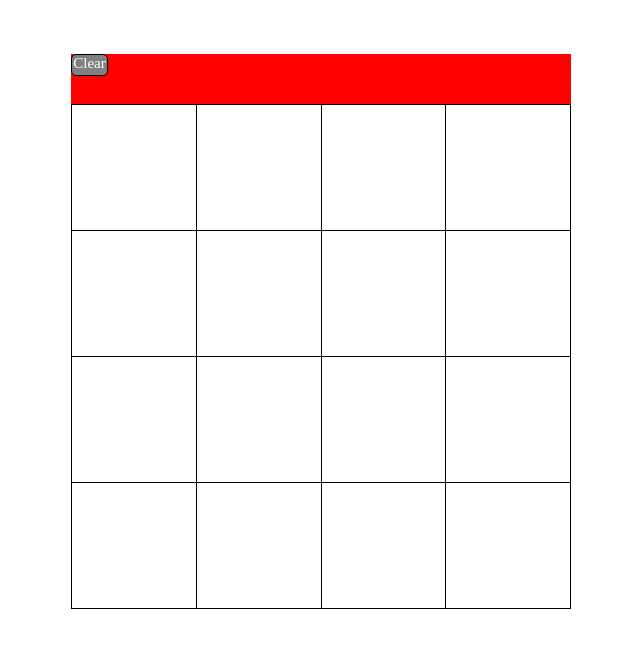
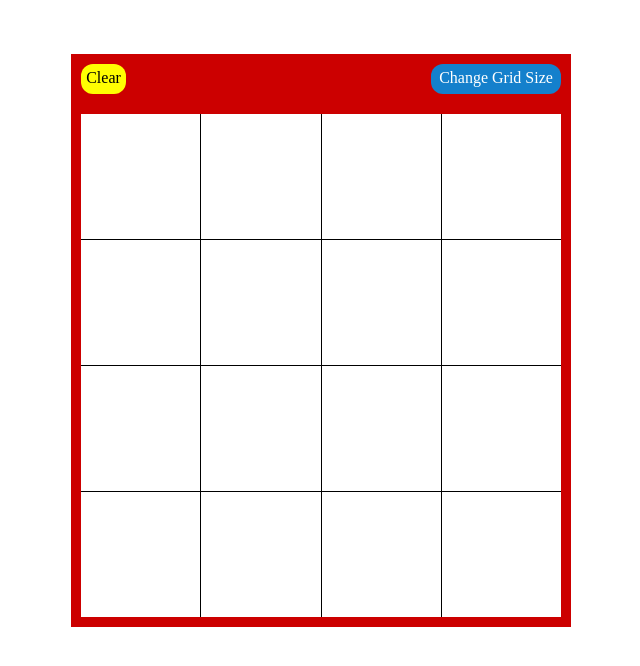
Before and after one commit to Mazztwo/etch-a-sketch, a plain HTML site: page index.html in a window 1280 px wide. Shown: the whole page, without its empty margins (319-959 px from the left). Drawn offline with Linux system fonts and the light colour scheme.

Commit message:
Added ChangeGridSize button and altered site color scheme.

```diff
--- a/index.html
+++ b/index.html
@@ -14,6 +14,7 @@
 
 		<div id="controls">
 			<div id="clearButton">Clear</div>
+			<div id="changePixelButton">Change Grid Size</div>
 		</div>
 
 
--- a/styles/style.css
+++ b/styles/style.css
@@ -5,7 +5,7 @@
 
 #controls
 {
-	background-color: red;
+	background-color: #CC0000;
 	height: 50px;
 	width: 500px;
 	margin: auto;
@@ -15,18 +15,48 @@
 {
 	height: 20px;
 	width: 35px;
-	background-color: gray;
+	border-radius: 12px;
+	display: inline-block;
+	background-color: #FFFE02;
 	float: left;
-	border: 1px black solid;
-	border-radius: 5px;
+	border: none
+	font-size: 15px;
+	color: black;
+	text-align: center;
+	padding: 5px 5px;
+	margin: 10px 10px;
+	cursor: pointer;
+	transition-duration: .5s;
+
+}
+
+#changePixelButton
+{
+	height: 20px;
+	width: 120px;
+	border-radius: 12px;
+	display: inline-block;
+	background-color: #1480CC;
+	float: right;
+	border: none
 	font-size: 15px;
 	color: white;
 	text-align: center;
+	padding: 5px 5px;
+	margin: 10px 10px;
+	cursor: pointer;
+	transition-duration: .5s;
+
 }
 
 #clearButton:hover
 {
-	background-color: #2F4F4F;
+	background-color: #FFBD25;
+}
+
+#changePixelButton:hover
+{
+	background-color: #004DB2;
 }
 
 #canvas
@@ -34,13 +64,13 @@
 
 	margin: auto;
 	height: 500px;
-	width: 500px;
+	width: 500px
+}
+#grid
 
-}
-
-#grid
 {
 	border-collapse: collapse;
+	border: 10px solid #CC0000;
 }
 
 
```
